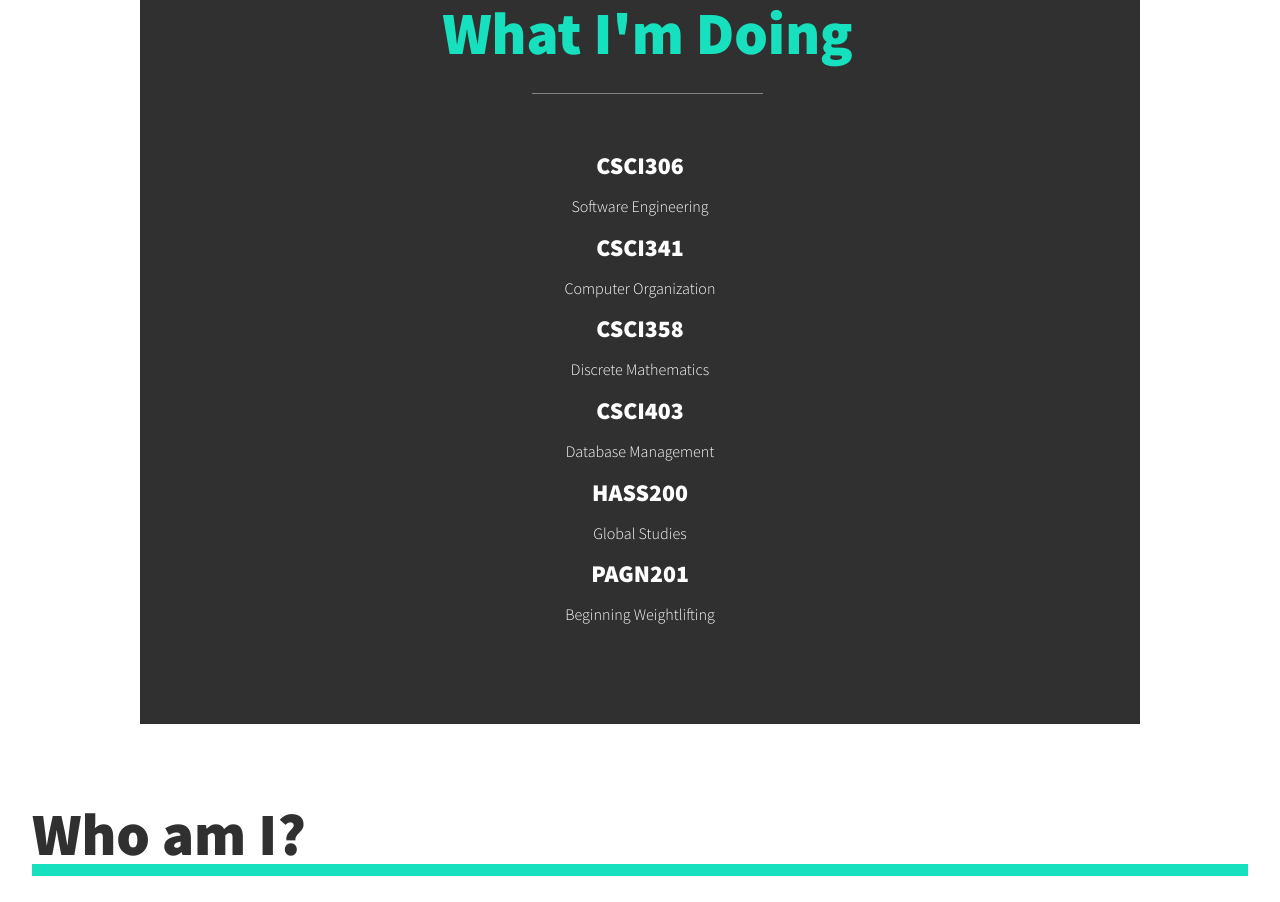
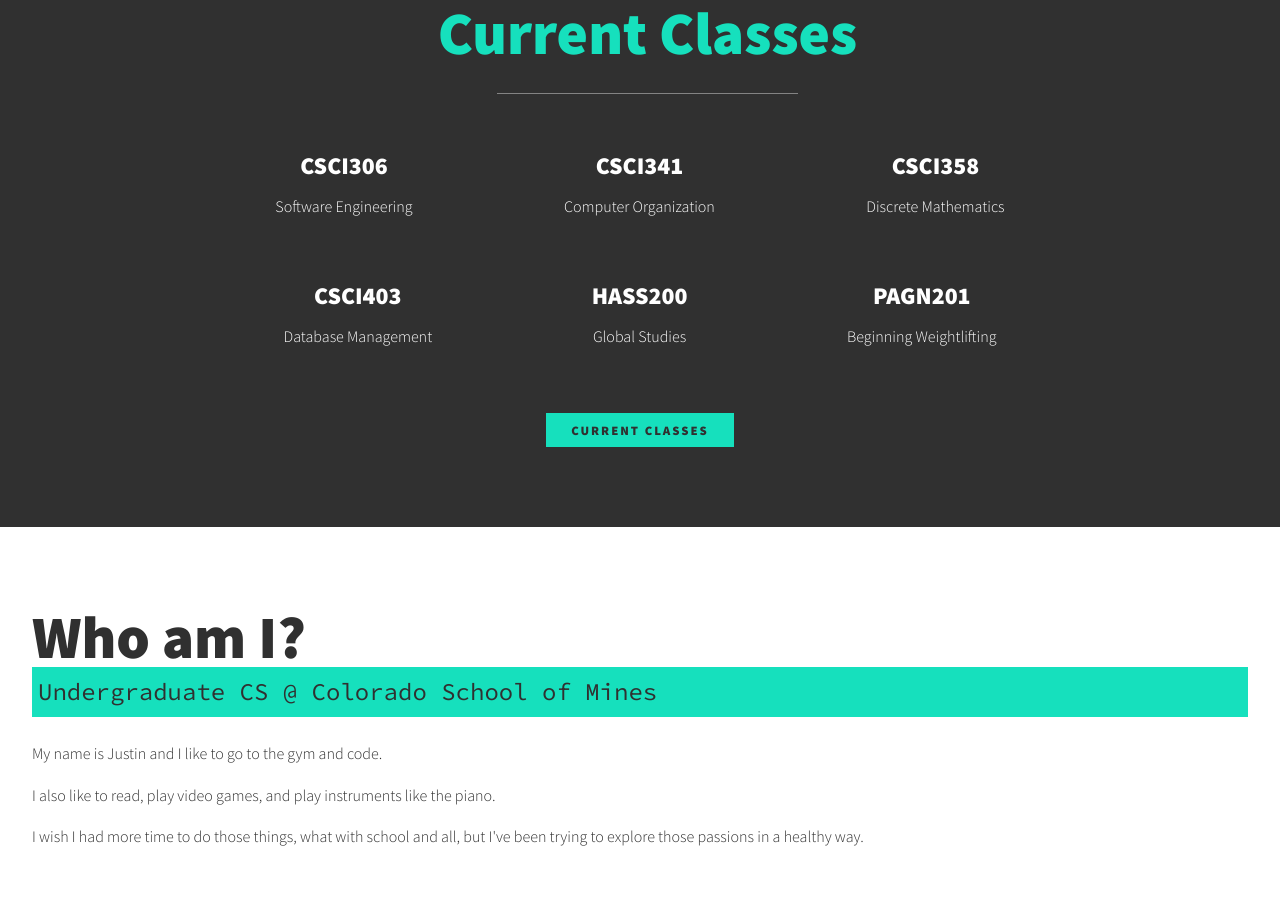
Before and after one commit to suasuasuasuasua/Portfolio, a plain HTML site: page index.html in a window 1280 px wide. Shown: the part 538-1440 px from the top of the page. Drawn offline with nearby package versions, Linux system fonts and the light colour scheme.

Commit message:
started on Who am I

```diff
--- a/css/style.css
+++ b/css/style.css
@@ -66,6 +66,7 @@ section {
     padding: 5em 2em;
 }
 
+/* formatting for images */
 img {
 
     /* displays standalone images in block form; fixes issues that may arise */
@@ -74,8 +75,37 @@ img {
     max-width: 100%;
 }
 
+/* sets weight for strings with the strong tag */
 strong {
     font-weight: var(--ff-bold);
+}
+
+/* when focuses (like links are clicked on), box them with the accent color to grab attention */
+:focus {
+    outline: 3px solid var(--clr-accent);
+    outline-offset: 3px;
+}
+
+/* styling for buttons */
+.btn {
+    display: inline-block;
+    padding: .5em 2em;
+    background-color: var(--clr-accent);
+    color: var(--clr-dark);
+    text-decoration: none;
+    cursor: pointer;
+
+    font-size: 0.8rem;
+    text-transform: uppercase;
+    letter-spacing: 2px;
+    font-weight: var(--ff-bold);
+
+    transition: transform 200ms ease-in-out;
+}
+
+/* when the button is hovered over, make it larger */
+.btn:hover {
+    transform: scale(1.2);
 }
 
 /* typography */
@@ -110,8 +140,8 @@ h3 {
     font-weight: var(--ff-reg);
 }
 
+/* strings encapsulated in the strong tag will always be on their on block */
 .section__title--intro strong {
-    /* strings encapsulated in the strong tag will always be on their on block */
     display: block;
 }
 
@@ -138,18 +168,22 @@ nav {
 
 .intro {
     position: relative;
+    margin: auto;
 }
 
+/* adds shadows to the introduction image */
 .intro__img {
     box-shadow: var(--bs);
 }
 
+/* displays the introduction accent on it's own line */
 .section__subtitle--intro {
     display: inline-block;
 }
 
-/* changes media at about 600px when things get too big*/
+/* changes media for the introduction elements at the top when the webpage viewer is larger */
 @media (min-width: 600px) {
+
     .intro {
         display: grid;
         width: min-content;
@@ -160,6 +194,7 @@ nav {
         grid-template-columns: min-content max-content;
     }
 
+    /* formats the picture so that it's not too big and so that it's in the right spot */
     .intro__img {
         grid-area: img;
         min-width: 250px;
@@ -167,9 +202,12 @@ nav {
         z-index: 2;
     }
 
+    /* arranges the accent line */
     .section__subtitle--intro {
         align-self: start;
+
         grid-column: -1 / 1;
+
         grid-row: 2;
         text-align: right;
         position: relative;
@@ -179,16 +217,6 @@ nav {
 }
 
 /* Classwork Section */
-
-.classwork {
-    background-color: var(--clr-dark);
-    /* background-image: url(...); */
-    /* background-blend-mode: multiply; */
-    background-size: cover;
-    color: var(--clr-light);
-
-    text-align: center;
-}
 
 /* center the classwork */
 .section__title--classwork {
@@ -207,20 +235,59 @@ nav {
     opacity: 0.4;
 }
 
+/* set the background the classwork section */
 .classwork {
+    background-color: var(--clr-dark);
+    background-size: cover;
+
+    /* optional URL */
+    /* background-image: url(...); */
+    /* background-blend-mode: multiply; */
+
+    color: var(--clr-light);
+    text-align: center;
+}
+
+/* sets margin for the course sections to define sections */
+.current-courses {
+    margin-bottom: 3em;
+}
+
+/* give each course a dynamic amount of room */
+.course {
     max-width: 500px;
     margin: 0 auto;
 }
 
+/* when the page is big enough, then arrange courses side by side with flex */
 @media (min-width: 800px) {
-    .classwork {
-        /* TODO figure out why flex isn't working */
-        /* display: flex; */
+
+    /* aligns the courses */
+    .current-courses {
+        display: flex;
         max-width: 1000px;
-        margin: 0 auto;
+        margin-left: auto;
+        margin-right: auto;
     }
 
-    /* .course + .course {
-        margin-left: 2em;
-    } */
+    /* if there are sibling courses next to each other, then give them a margin */
+    .course + .course {
+        margin-left: 1em;
+    }
 }
+
+/* about me section */
+
+/* general preferences for about me elements */
+.about-me {
+    max-width: 1000px;
+    margin: 0 auto;
+}
+
+/* when the screen size is large enough, then split the paragraphs, and set a max size for the image */
+@media (min-width: 600px) {
+    .about-me {
+        display: grid;
+        grid-template-columns: 1fr 200px;
+    }
+}
--- a/index.html
+++ b/index.html
@@ -67,38 +67,44 @@
        <!--Classwork-->
        <section class="classwork" id="classwork">
             <!--section title for classwork-->
-            <h2 class="section__title section__title--classwork">What I'm Doing</h2>
-            <div class="classwork">
+            <h2 class="section__title section__title--classwork">Current Classes</h2>
+
+            <!--Contains all current courses-->
+            <div class="current-courses">
                 <div class="course">
                     <h3>CSCI306</h3>
-                    <p>Software Engineering</p> <!--class-->
+                    <p>Software Engineering</p> <!--course-->
                 </div>
 
                 <div class="course">
                     <h3>CSCI341</h3>
-                    <p>Computer Organization</p> <!--class-->
+                    <p>Computer Organization</p> <!--course-->
                 </div>
 
                 <div class="course">
                     <h3>CSCI358</h3>
-                    <p>Discrete Mathematics</p> <!--class-->
+                    <p>Discrete Mathematics</p> <!--course-->
                 </div>
+            </div> <!--class end-->
 
+            <div class="current-courses">
                 <div class="course">
                     <h3>CSCI403</h3>
-                    <p>Database Management</p> <!--class-->
+                    <p>Database Management</p> <!--course-->
                 </div>
 
                 <div class="course">
                     <h3>HASS200</h3>
-                    <p>Global Studies</p> <!--class-->
+                    <p>Global Studies</p> <!--course-->
                 </div>
 
                 <div class="course">
                     <h3>PAGN201</h3>
-                    <p>Beginning Weightlifting</p> <!--class-->
+                    <p>Beginning Weightlifting</p> <!--course-->
                 </div>
-            </div> <!--class end-->
+            </div>
+
+        <a href="#classwork" class="btn">Current Classes</a>
 
        </section>
 
@@ -110,10 +116,21 @@
             </h2>
             <!--Subtitle (note that smaller headings for subtitles are looking frowned upon, as they should be used to further divide sections)-->
             <p class="section__subtitle section__subtitle--about">
+                Undergraduate CS @ Colorado School of Mines
             </p>
 
             <!--the body subsection of the about-me-->
-            <div class="about-me__body"></div>
+            <div class="about-me__body">
+               <p>
+                    My name is Justin and I like to go to the gym and code.
+               </p>
+               <p>
+                   I also like to read, play video games, and play instruments like the piano.
+               </p>
+               <p>
+                   I wish I had more time to do those things, what with school and all, but I've been trying to explore those passions in a healthy way.
+               </p>
+            </div>
 
             <!--image of myself-->
             <!-- <img src="" alt=""> -->
```
